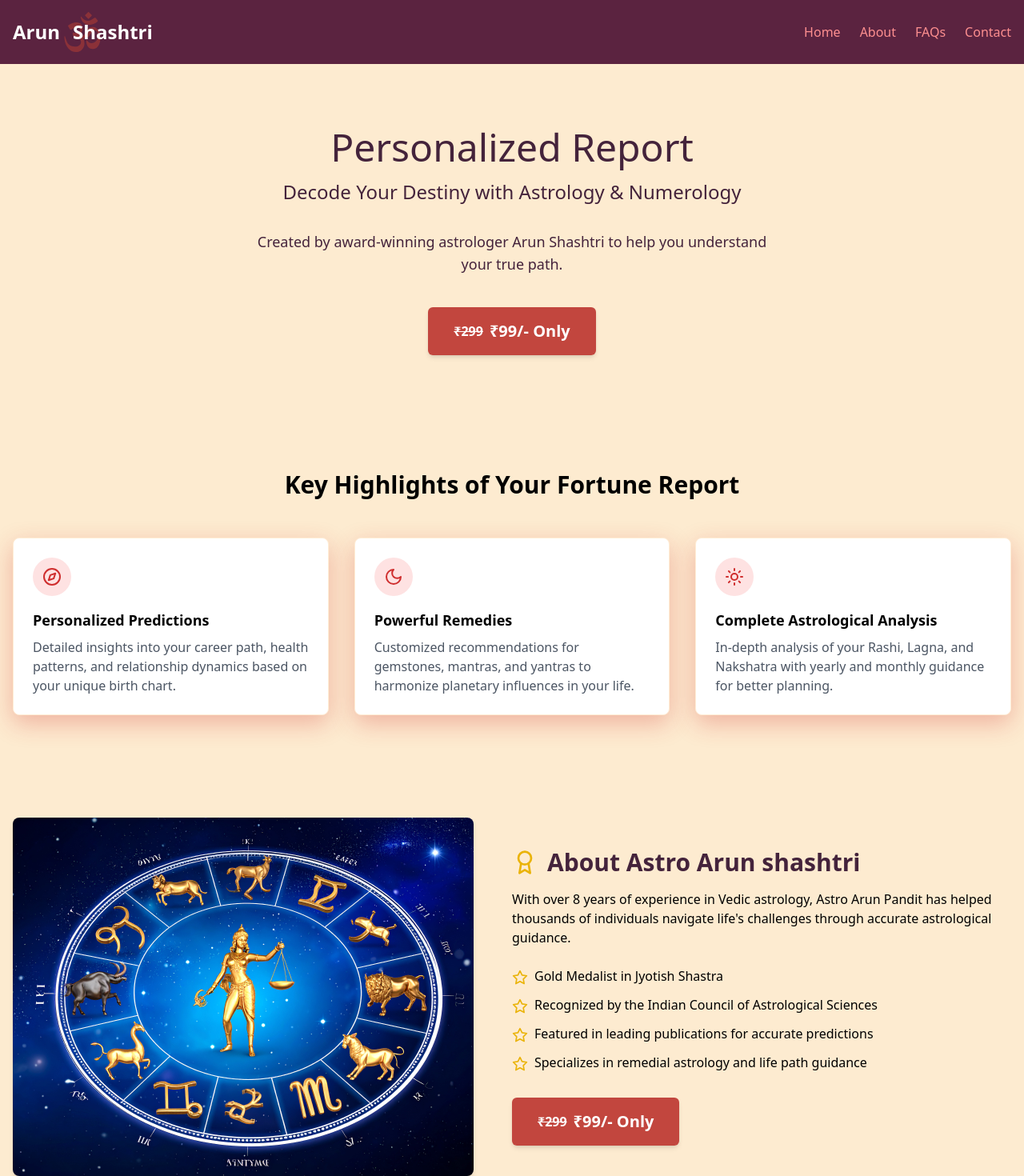
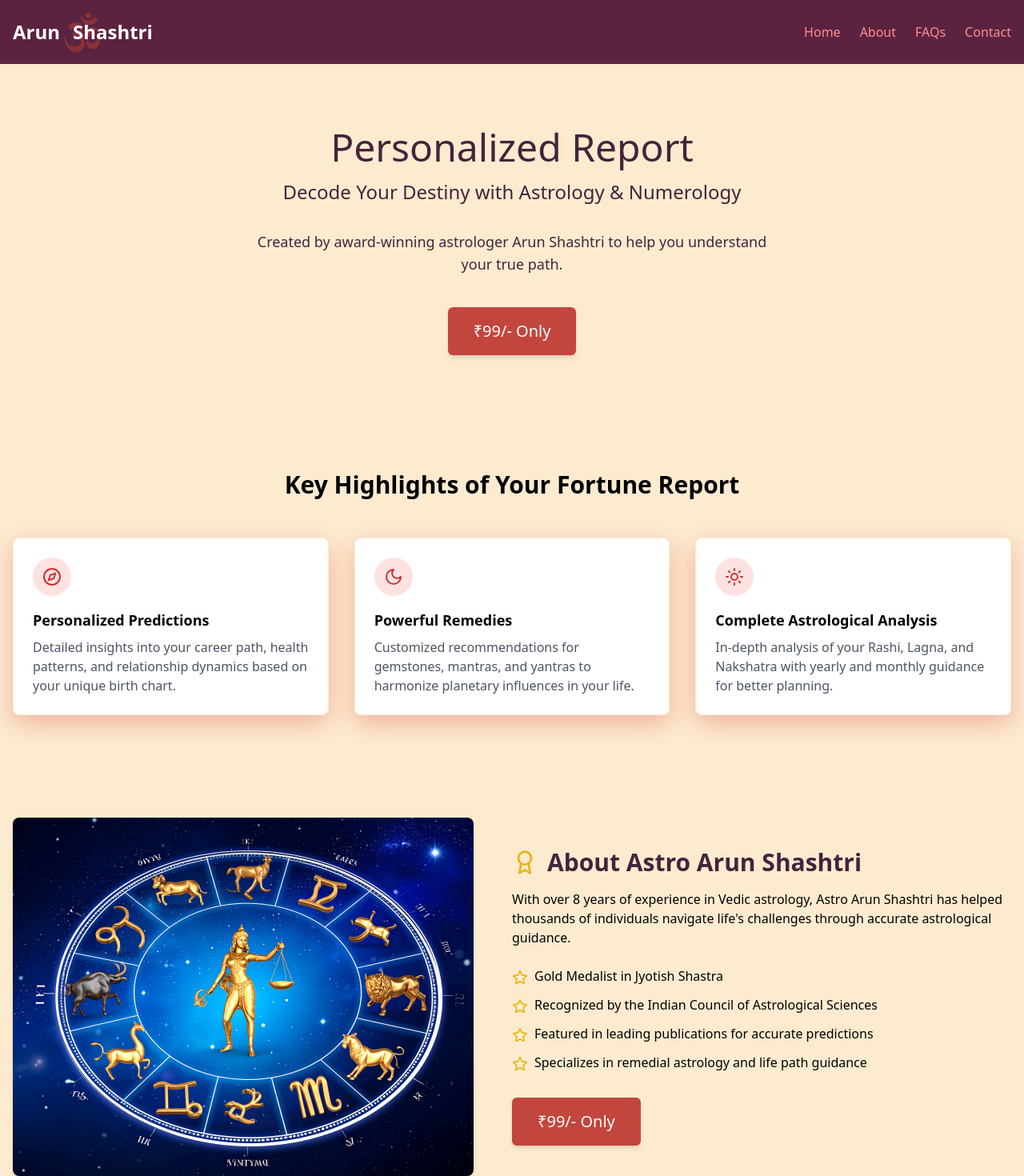
Before and after one commit to ADITYAPIMPALE11127/arunshastri-v1, a React (Vite) app: page / in a window 1280 px wide. Shown: the top 1470 px of the page at 80% size. Built offline with nearby package versions, Linux system fonts and the light colour scheme; no server answers.

Commit message:
Removed 299

```diff
--- a/src/pages/HomePage.tsx
+++ b/src/pages/HomePage.tsx
@@ -33,8 +33,8 @@ const HomePage: React.FC = () => {
   className="inline-block px-8 py-4 bg-[#a00]/70 text-white font-bold rounded-md hover:from-[#3e3611] hover:to-[#3e3611]/70 transition-colors text-lg shadow-md"
 >
   <div className="flex flex-col sm:flex-row items-center justify-center gap-2">
-    <span className="text-white-500 line-through text-base">₹299</span>
-    <span className="text-white text-xl font-extrabold">₹99/- Only</span>
+
+    <span className="text-white text-xl font-medium">₹99/- Only</span>
   </div>
 </Link>
 
@@ -82,10 +82,10 @@ const HomePage: React.FC = () => {
               <div className="md:w-1/2">
                 <div className="flex items-center mb-4 text-[#44233b]">
                   <Award className="h-8 w-8 text-yellow-500 mr-3" />
-                  <h2 className="text-3xl font-bold">About Astro Arun shashtri</h2>
+                  <h2 className="text-3xl font-bold">About Astro Arun Shashtri</h2>
                 </div>
                 <p className="text-[[#44233b]]-600 mb-6">
-                  With over 8 years of experience in Vedic astrology, Astro Arun Pandit has helped thousands of individuals navigate life's challenges through accurate astrological guidance.
+                  With over 8 years of experience in Vedic astrology, Astro Arun Shashtri has helped thousands of individuals navigate life's challenges through accurate astrological guidance.
                 </p>
                 <ul className="space-y-3 mb-8">
                   <li className="flex items-start">
@@ -110,8 +110,8 @@ const HomePage: React.FC = () => {
   className="inline-block px-8 py-4 bg-[#a00]/70 text-white font-bold rounded-md hover:from-[#3e3611] hover:to-[#3e3611]/70 transition-colors text-lg shadow-md"
 >
   <div className="flex flex-col sm:flex-row items-center justify-center gap-2">
-    <span className="text-white-500 line-through text-base">₹299</span>
-    <span className="text-white text-xl font-extrabold">₹99/- Only</span>
+
+    <span className="text-white text-xl font-medium">₹99/- Only</span>
   </div>
 </Link>
               </div>
```
